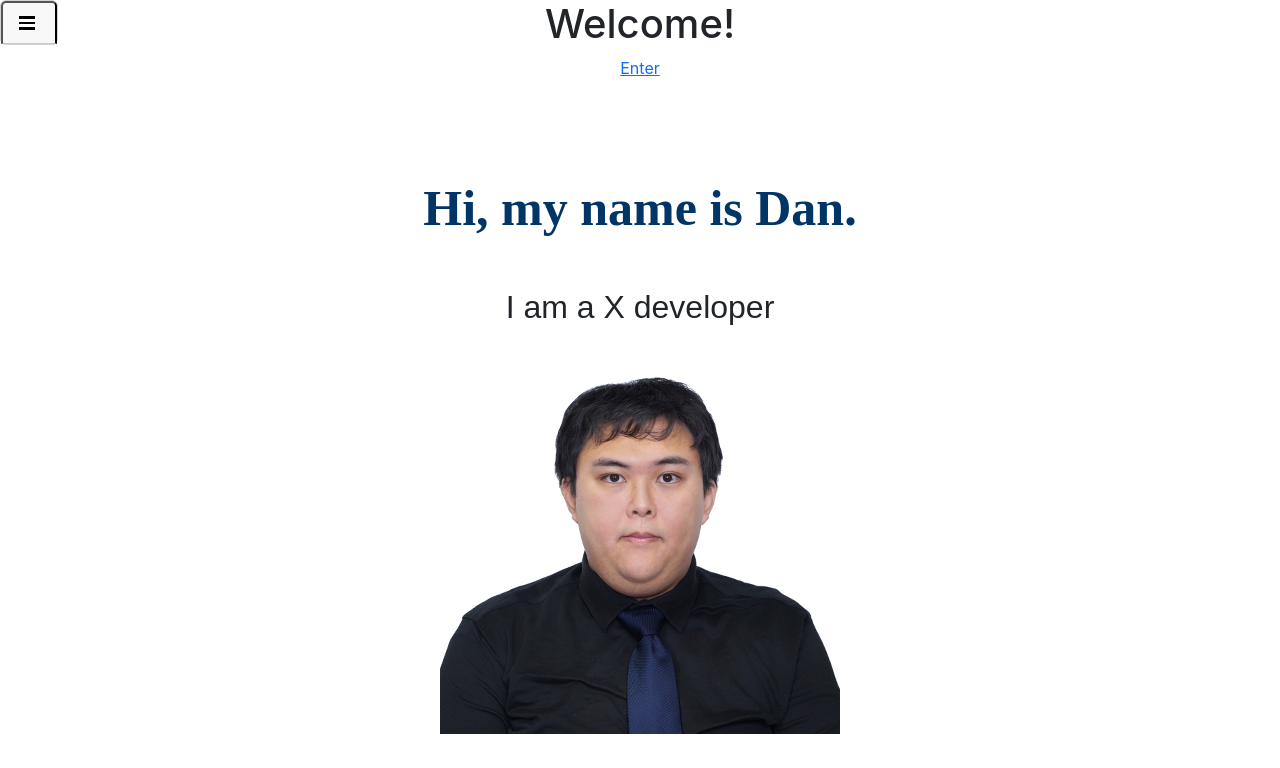
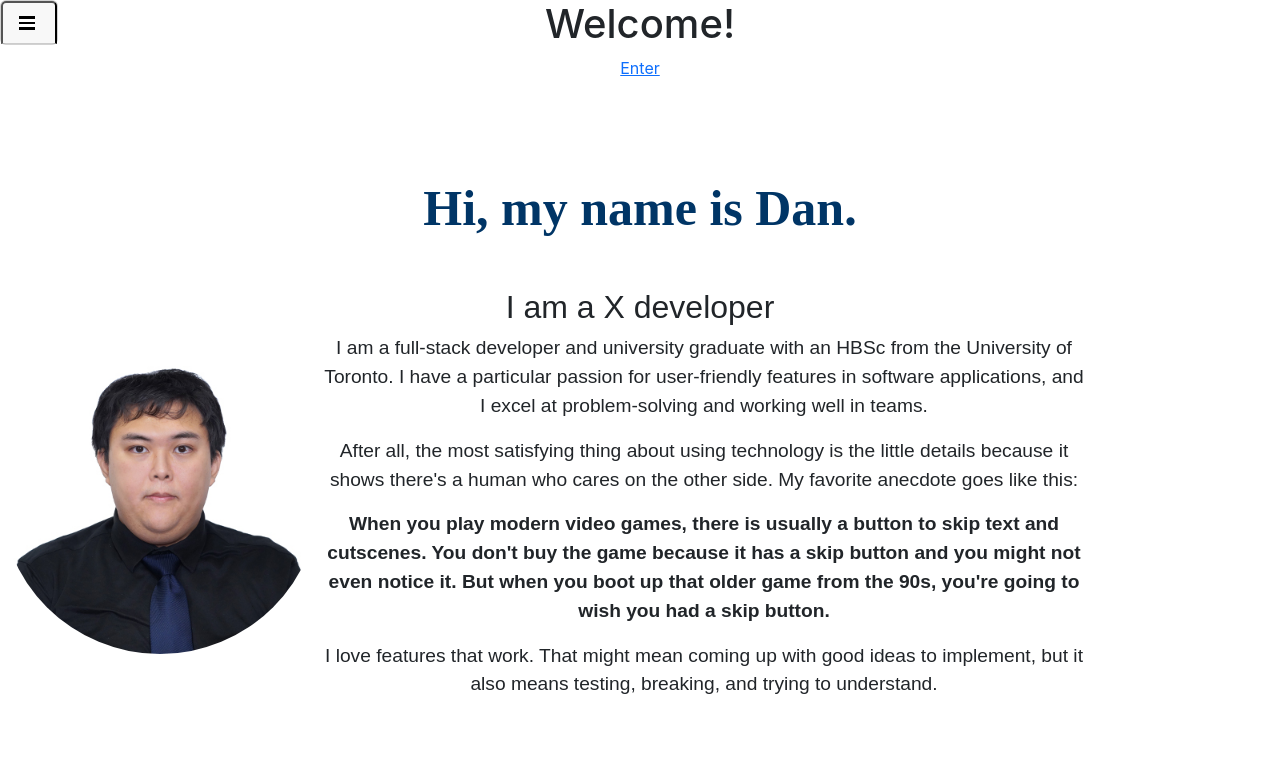
Before and after one commit to dan-suen/dan-suen.github.io, a React (Create React App) app: page / in a window 1280 px wide. Shown: the top 768 px of the page. Built offline with nearby package versions, Linux system fonts and the light colour scheme.

Commit message:
applied basic css to about section

```diff
--- a/src/components/about.scss
+++ b/src/components/about.scss
@@ -1,20 +1,30 @@
-@import "/src/styles/variables.scss";
-.about{
+@import '/src/styles/variables.scss';
+.about {
   margin: 3em 0;
   display: flex;
   flex-direction: column;
   align-items: center;
   font-family: $font-sans;
 
-  h1{
+  h1 {
     margin: 1em 0;
     font-family: $font-bungee;
     font-weight: bolder;
     font-size: $large;
     color: $blue;
   }
-  p{
-    max-width: 80%;
-    font-size: larger;
+  .profile {
+    display: flex;
+    .text {
+      p {
+        max-width: 80%;
+        font-size: larger;
+      }
+    }
+    img {
+      border-radius: 50%;
+      height: 20em;
+      width: 20em;
+    }
   }
 }
--- a/src/components/about.tsx
+++ b/src/components/about.tsx
@@ -1,38 +1,63 @@
-import React from 'react';
+import React, { useState } from 'react';
 import './about.scss';
 
 export default function About() {
+  const [isHovered, setIsHovered] = useState(false);
+  const imageUrl = process.env.PUBLIC_URL + '/dan-face 2.jpg';
+  const defaultImageUrl = process.env.PUBLIC_URL + '/dan-face.jpg';
+
+  const handleMouseEnter = () => {
+    setIsHovered(true);
+  };
+
+  const handleMouseLeave = () => {
+    setIsHovered(false);
+  };
+
+  const getImageSrc = () => {
+    return isHovered ? imageUrl : defaultImageUrl;
+  };
+
   return (
-    <div id="about" className="about">
+    <div id='about' className='about'>
       <h1>Hi, my name is Dan.</h1>
-      <h2>I am a  X developer</h2>
-      <img src={process.env.PUBLIC_URL + '/dan-face.jpg'} alt="Daniel Suen" />
-      <img src={process.env.PUBLIC_URL + '/dan-face 2.jpg'} alt="Daniel Suen" />
+      <h2>I am a X developer</h2>
+      <div className='profile'>
+        <img
+          className='image'
+          src={getImageSrc()}
+          alt='Daniel Suen'
+          onMouseEnter={handleMouseEnter}
+          onMouseLeave={handleMouseLeave}
+        />
+        <div className='text'>
           <p>
-        I am a full-stack developer and university graduate with an HBSc from
-        the University of Toronto. I have a particular passion for user-friendly
-        features in software applications, and I excel at problem-solving and
-        working well in teams.
+            I am a full-stack developer and university graduate with an HBSc
+            from the University of Toronto. I have a particular passion for
+            user-friendly features in software applications, and I excel at
+            problem-solving and working well in teams.
           </p>
           <p>
             After all, the most satisfying thing about using technology is the
-        little details because it shows there&apos;s a human who cares on the
-        other side. My favorite anecdote goes like this:
+            little details because it shows there&apos;s a human who cares on
+            the other side. My favorite anecdote goes like this:
           </p>
           <p>
             <strong>
-          When you play modern video games, there is usually a button to skip
-          text and cutscenes. You don&apos;t buy the game because it has a skip
-          button and you might not even notice it. But when you boot up that
-          older game from the 90s, you&apos;re going to wish you had a skip
-          button.
+              When you play modern video games, there is usually a button to
+              skip text and cutscenes. You don&apos;t buy the game because it
+              has a skip button and you might not even notice it. But when you
+              boot up that older game from the 90s, you&apos;re going to wish
+              you had a skip button.
             </strong>
           </p>
           <p>
-        I love features that work. That might mean coming up with good ideas to
-        implement, but it also means testing, breaking, and trying to
+            I love features that work. That might mean coming up with good ideas
+            to implement, but it also means testing, breaking, and trying to
             understand.
           </p>
         </div>
+      </div>
+    </div>
   );
 }
--- a/src/components/contact.scss
+++ b/src/components/contact.scss
@@ -0,0 +1,6 @@
+.contact {
+  form {
+    display: flex;
+    flex-direction: column;
+  }
+}
--- a/src/components/contact.tsx
+++ b/src/components/contact.tsx
@@ -40,6 +40,7 @@ export default function Contact() {
             name='from_name'
             id='from_name'
             onChange={e => setName(e.target.value)}
+            required
           />
         </label>
         <label>
@@ -50,6 +51,7 @@ export default function Contact() {
             name='reply_to'
             id='reply_to'
             onChange={e => setEmail(e.target.value)}
+            required
           />
         </label>
         <label>
@@ -59,6 +61,7 @@ export default function Contact() {
             name='message'
             id='message'
             onChange={e => setMessage(e.target.value)}
+            required
           />
         </label>
         <button type='submit'>Submit</button>
```
Lines whose indentation alone changed are shown as unchanged.
